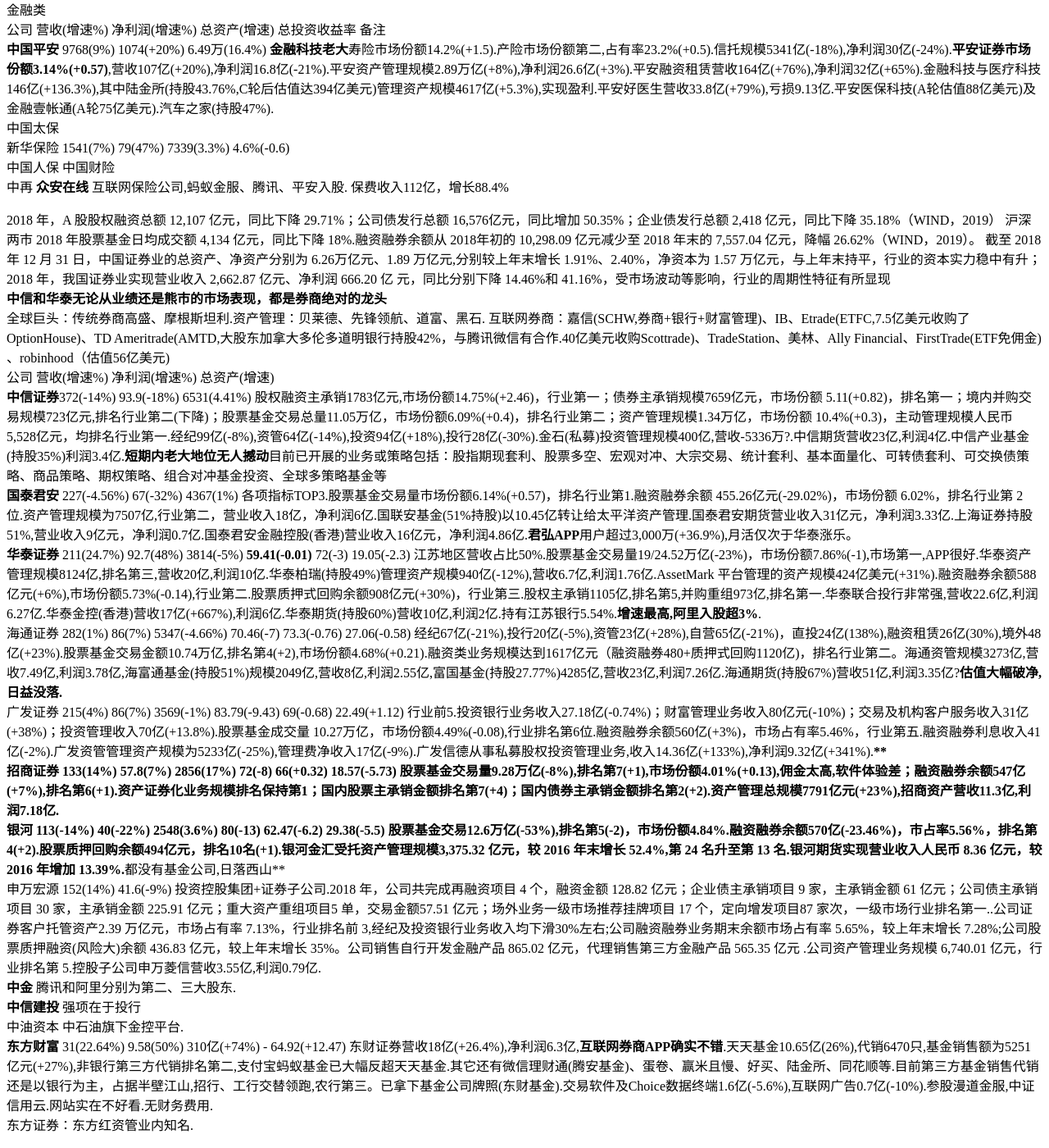
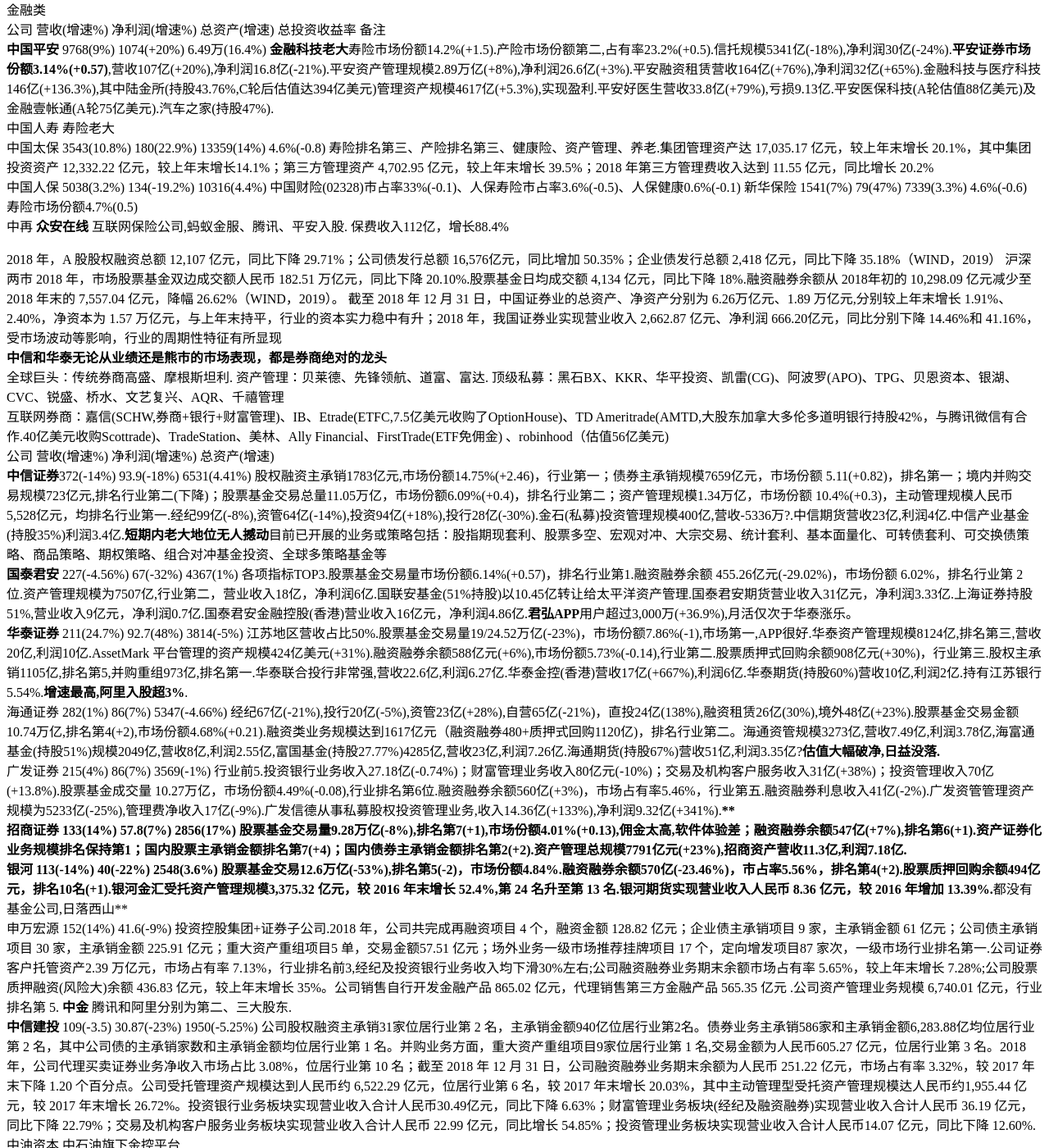
Before and after one commit to kingofhawks/kingofhawks.github.io, a Jekyll site: the page built from _posts/2018-10-27-重点上市公司2018年报汇总.md, in a window 1280 px wide and 1400 px high, scrolled down 5090 px. Shown: the whole window at 82% size. Built offline with Jekyll 4.4.1, drawn with Linux system fonts in a browser that asks for light colours; our own code applies the rules of GitHub Pages for plain Markdown files; some of the changed text lies outside the part shown.

Commit message:
update post

```diff
--- a/_posts/2018-10-27-重点上市公司2018年报汇总.md
+++ b/_posts/2018-10-27-重点上市公司2018年报汇总.md
@@ -170,34 +170,35 @@
 金融类
 公司        营收(增速%)       净利润(增速%)      总资产(增速)      总投资收益率  备注
 **中国平安** 9768(9%)        1074(+20%)         6.49万(16.4%)     **金融科技老大**寿险市场份额14.2%(+1.5).产险市场份额第二,占有率23.2%(+0.5).信托规模5341亿(-18%),净利润30亿(-24%).**平安证券市场份额3.14%(+0.57)**,营收107亿(+20%),净利润16.8亿(-21%).平安资产管理规模2.89万亿(+8%),净利润26.6亿(+3%).平安融资租赁营收164亿(+76%),净利润32亿(+65%).金融科技与医疗科技146亿(+136.3%),其中陆金所(持股43.76%,C轮后估值达394亿美元)管理资产规模4617亿(+5.3%),实现盈利.平安好医生营收33.8亿(+79%),亏损9.13亿.平安医保科技(A轮估值88亿美元)及金融壹帐通(A轮75亿美元).汽车之家(持股47%).
-中国太保
-新华保险     1541(7%)        79(47%)            7339(3.3%)        4.6%(-0.6)
-中国人保
-中国财险
+中国人寿  寿险老大
+中国太保     3543(10.8%)     180(22.9%)         13359(14%)        4.6%(-0.8)  寿险排名第三、产险排名第三、健康险、资产管理、养老.集团管理资产达 17,035.17 亿元，较上年末增长 20.1%，其中集团投资资产 12,332.22 亿元，较上年末增长14.1%；第三方管理资产 4,702.95 亿元，较上年末增长 39.5%；2018 年第三方管理费收入达到 11.55 亿元，同比增长 20.2%
+中国人保     5038(3.2%)      134(-19.2%)        10316(4.4%)       中国财险(02328)市占率33%(-0.1)、人保寿险市占率3.6%(-0.5)、人保健康0.6%(-0.1)
+新华保险     1541(7%)        79(47%)            7339(3.3%)        4.6%(-0.6)   寿险市场份额4.7%(0.5)
 中再
 **众安在线**   互联网保险公司,蚂蚁金服、腾讯、平安入股. 保费收入112亿，增长88.4%
 
 
 2018 年，A 股股权融资总额 12,107 亿元，同比下降 29.71%；公司债发行总额 16,576亿元，同比增加 50.35%；企业债发行总额 2,418 亿元，同比下降 35.18%（WIND，2019）
-沪深两市 2018 年股票基金日均成交额 4,134 亿元，同比下降 18%.融资融券余额从 2018年初的 10,298.09 亿元减少至 2018 年末的 7,557.04 亿元，降幅 26.62%（WIND，2019）。
-截至 2018 年 12 月 31 日，中国证券业的总资产、净资产分别为 6.26万亿元、1.89 万亿元,分别较上年末增长 1.91%、2.40%，净资本为 1.57 万亿元，与上年末持平，行业的资本实力稳中有升；2018 年，我国证券业实现营业收入 2,662.87 亿元、净利润 666.20 亿
-元，同比分别下降 14.46%和 41.16%，受市场波动等影响，行业的周期性特征有所显现
+沪深两市 2018 年，市场股票基金双边成交额人民币 182.51 万亿元，同比下降 20.10%.股票基金日均成交额 4,134 亿元，同比下降 18%.融资融券余额从 2018年初的 10,298.09 亿元减少至 2018 年末的 7,557.04 亿元，降幅 26.62%（WIND，2019）。
+截至 2018 年 12 月 31 日，中国证券业的总资产、净资产分别为 6.26万亿元、1.89 万亿元,分别较上年末增长 1.91%、2.40%，净资本为 1.57 万亿元，与上年末持平，行业的资本实力稳中有升；2018 年，我国证券业实现营业收入 2,662.87 亿元、净利润 666.20亿元，同比分别下降 14.46%和 41.16%，受市场波动等影响，行业的周期性特征有所显现
 **中信和华泰无论从业绩还是熊市的市场表现，都是券商绝对的龙头**
-全球巨头：传统券商高盛、摩根斯坦利.资产管理：贝莱德、先锋领航、道富、黑石.
+全球巨头：传统券商高盛、摩根斯坦利.
+资产管理：贝莱德、先锋领航、道富、富达.
+顶级私募：黑石BX、KKR、华平投资、凯雷(CG)、阿波罗(APO)、TPG、贝恩资本、银湖、CVC、锐盛、桥水、文艺复兴、AQR、千禧管理
 互联网券商：嘉信(SCHW,券商+银行+财富管理)、IB、Etrade(ETFC,7.5亿美元收购了OptionHouse)、TD Ameritrade(AMTD,大股东加拿大多伦多道明银行持股42%，与腾讯微信有合作.40亿美元收购Scottrade)、TradeStation、美林、Ally Financial、FirstTrade(ETF免佣金) 、robinhood（估值56亿美元)
 公司        营收(增速%)       净利润(增速%)      总资产(增速)
 **中信证券**372(-14%)        93.9(-18%)         6531(4.41%)      股权融资主承销1783亿元,市场份额14.75%(+2.46)，行业第一；债券主承销规模7659亿元，市场份额 5.11(+0.82)，排名第一；境内并购交易规模723亿元,排名行业第二(下降)；股票基金交易总量11.05万亿，市场份额6.09%(+0.4)，排名行业第二；资产管理规模1.34万亿，市场份额 10.4%(+0.3)，主动管理规模人民币5,528亿元，均排名行业第一.经纪99亿(-8%),资管64亿(-14%),投资94亿(+18%),投行28亿(-30%).金石(私募)投资管理规模400亿,营收-5336万?.中信期货营收23亿,利润4亿.中信产业基金(持股35%)利润3.4亿.**短期内老大地位无人撼动**目前已开展的业务或策略包括：股指期现套利、股票多空、宏观对冲、大宗交易、统计套利、基本面量化、可转债套利、可交换债策略、商品策略、期权策略、组合对冲基金投资、全球多策略基金等
 **国泰君安** 227(-4.56%)     67(-32%)         4367(1%)        各项指标TOP3.股票基金交易量市场份额6.14%(+0.57)，排名行业第1.融资融券余额 455.26亿元(-29.02%)，市场份额 6.02%，排名行业第 2 位.资产管理规模为7507亿,行业第二，营业收入18亿，净利润6亿.国联安基金(51%持股)以10.45亿转让给太平洋资产管理.国泰君安期货营业收入31亿元，净利润3.33亿.上海证券持股51%,营业收入9亿元，净利润0.7亿.国泰君安金融控股(香港)营业收入16亿元，净利润4.86亿.**君弘APP**用户超过3,000万(+36.9%),月活仅次于华泰涨乐。
-**华泰证券**  211(24.7%)      92.7(48%)        3814(-5%)     **59.41(-0.01)**   72(-3)        19.05(-2.3)  江苏地区营收占比50%.股票基金交易量19/24.52万亿(-23%)，市场份额7.86%(-1),市场第一,APP很好.华泰资产管理规模8124亿,排名第三,营收20亿,利润10亿.华泰柏瑞(持股49%)管理资产规模940亿(-12%),营收6.7亿,利润1.76亿.AssetMark 平台管理的资产规模424亿美元(+31%).融资融券余额588亿元(+6%),市场份额5.73%(-0.14),行业第二.股票质押式回购余额908亿元(+30%)，行业第三.股权主承销1105亿,排名第5,并购重组973亿,排名第一.华泰联合投行非常强,营收22.6亿,利润6.27亿.华泰金控(香港)营收17亿(+667%),利润6亿.华泰期货(持股60%)营收10亿,利润2亿.持有江苏银行5.54%.**增速最高,阿里入股超3%**.
-海通证券     282(1%)         86(7%)           5347(-4.66%)    70.46(-7)         73.3(-0.76)     27.06(-0.58)  经纪67亿(-21%),投行20亿(-5%),资管23亿(+28%),自营65亿(-21%)，直投24亿(138%),融资租赁26亿(30%),境外48亿(+23%).股票基金交易金额10.74万亿,排名第4(+2),市场份额4.68%(+0.21).融资类业务规模达到1617亿元（融资融券480+质押式回购1120亿)，排名行业第二。海通资管规模3273亿,营收7.49亿,利润3.78亿,海富通基金(持股51%)规模2049亿,营收8亿,利润2.55亿,富国基金(持股27.77%)4285亿,营收23亿,利润7.26亿.海通期货(持股67%)营收51亿,利润3.35亿?**估值大幅破净,日益没落.**
-广发证券 215(4%)          86(7%)            3569(-1%)      83.79(-9.43)      69(-0.68)    22.49(+1.12) 行业前5.投资银行业务收入27.18亿(-0.74%)；财富管理业务收入80亿元(-10%)；交易及机构客户服务收入31亿(+38%)；投资管理收入70亿(+13.8%).股票基金成交量 10.27万亿，市场份额4.49%(-0.08),行业排名第6位.融资融券余额560亿(+3%)，市场占有率5.46%，行业第五.融资融券利息收入41亿(-2%).广发资管管理资产规模为5233亿(-25%),管理费净收入17亿(-9%).广发信德从事私募股权投资管理业务,收入14.36亿(+133%),净利润9.32亿(+341%).****
-招商证券      133(14%)        57.8(7%)          2856(17%)     72(-8)            66(+0.32)    18.57(-5.73) 股票基金交易量9.28万亿(-8%),排名第7(+1),市场份额4.01%(+0.13),佣金太高,软件体验差；融资融券余额547亿(+7%),排名第6(+1).资产证券化业务规模排名保持第1；国内股票主承销金额排名第7(+4)；国内债券主承销金额排名第2(+2).资产管理总规模7791亿元(+23%),招商资产营收11.3亿,利润7.18亿.
-银河         113(-14%)         40(-22%)       2548(3.6%)    80(-13)            62.47(-6.2)    29.38(-5.5) 股票基金交易12.6万亿(-53%),排名第5(-2)，市场份额4.84%.融资融券余额570亿(-23.46%)，市占率5.56%，排名第4(+2).股票质押回购余额494亿元，排名10名(+1).银河金汇受托资产管理规模3,375.32 亿元，较 2016 年末增长 52.4%,第 24 名升至第 13 名.银河期货实现营业收入人民币 8.36 亿元，较 2016 年增加 13.39%.**都没有基金公司,日落西山**
-申万宏源   152(14%)         41.6(-9%)   投资控股集团+证券子公司.2018 年，公司共完成再融资项目 4 个，融资金额 128.82 亿元；企业债主承销项目 9 家，主承销金额 61 亿元；公司债主承销项目 30 家，主承销金额 225.91 亿元；重大资产重组项目5 单，交易金额57.51 亿元；场外业务一级市场推荐挂牌项目 17 个，定向增发项目87 家次，一级市场行业排名第一..公司证券客户托管资产2.39 万亿元，市场占有率 7.13%，行业排名前 3,经纪及投资银行业务收入均下滑30%左右;公司融资融券业务期末余额市场占有率 5.65%，较上年末增长 7.28%;公司股票质押融资(风险大)余额 436.83 亿元，较上年末增长 35%。公司销售自行开发金融产品 865.02 亿元，代理销售第三方金融产品 565.35 亿元 .公司资产管理业务规模 6,740.01 亿元，行业排名第 5.控股子公司申万菱信营收3.55亿,利润0.79亿.
+**华泰证券**  211(24.7%)      92.7(48%)        3814(-5%)     江苏地区营收占比50%.股票基金交易量19/24.52万亿(-23%)，市场份额7.86%(-1),市场第一,APP很好.华泰资产管理规模8124亿,排名第三,营收20亿,利润10亿.AssetMark 平台管理的资产规模424亿美元(+31%).融资融券余额588亿元(+6%),市场份额5.73%(-0.14),行业第二.股票质押式回购余额908亿元(+30%)，行业第三.股权主承销1105亿,排名第5,并购重组973亿,排名第一.华泰联合投行非常强,营收22.6亿,利润6.27亿.华泰金控(香港)营收17亿(+667%),利润6亿.华泰期货(持股60%)营收10亿,利润2亿.持有江苏银行5.54%.**增速最高,阿里入股超3%**.
+海通证券     282(1%)         86(7%)           5347(-4.66%)     经纪67亿(-21%),投行20亿(-5%),资管23亿(+28%),自营65亿(-21%)，直投24亿(138%),融资租赁26亿(30%),境外48亿(+23%).股票基金交易金额10.74万亿,排名第4(+2),市场份额4.68%(+0.21).融资类业务规模达到1617亿元（融资融券480+质押式回购1120亿)，排名行业第二。海通资管规模3273亿,营收7.49亿,利润3.78亿,海富通基金(持股51%)规模2049亿,营收8亿,利润2.55亿,富国基金(持股27.77%)4285亿,营收23亿,利润7.26亿.海通期货(持股67%)营收51亿,利润3.35亿?**估值大幅破净,日益没落.**
+广发证券 215(4%)          86(7%)            3569(-1%)      行业前5.投资银行业务收入27.18亿(-0.74%)；财富管理业务收入80亿元(-10%)；交易及机构客户服务收入31亿(+38%)；投资管理收入70亿(+13.8%).股票基金成交量 10.27万亿，市场份额4.49%(-0.08),行业排名第6位.融资融券余额560亿(+3%)，市场占有率5.46%，行业第五.融资融券利息收入41亿(-2%).广发资管管理资产规模为5233亿(-25%),管理费净收入17亿(-9%).广发信德从事私募股权投资管理业务,收入14.36亿(+133%),净利润9.32亿(+341%).****
+招商证券      133(14%)        57.8(7%)          2856(17%)      股票基金交易量9.28万亿(-8%),排名第7(+1),市场份额4.01%(+0.13),佣金太高,软件体验差；融资融券余额547亿(+7%),排名第6(+1).资产证券化业务规模排名保持第1；国内股票主承销金额排名第7(+4)；国内债券主承销金额排名第2(+2).资产管理总规模7791亿元(+23%),招商资产营收11.3亿,利润7.18亿.
+银河         113(-14%)         40(-22%)       2548(3.6%)    股票基金交易12.6万亿(-53%),排名第5(-2)，市场份额4.84%.融资融券余额570亿(-23.46%)，市占率5.56%，排名第4(+2).股票质押回购余额494亿元，排名10名(+1).银河金汇受托资产管理规模3,375.32 亿元，较 2016 年末增长 52.4%,第 24 名升至第 13 名.银河期货实现营业收入人民币 8.36 亿元，较 2016 年增加 13.39%.**都没有基金公司,日落西山**
+申万宏源   152(14%)         41.6(-9%)   投资控股集团+证券子公司.2018 年，公司共完成再融资项目 4 个，融资金额 128.82 亿元；企业债主承销项目 9 家，主承销金额 61 亿元；公司债主承销项目 30 家，主承销金额 225.91 亿元；重大资产重组项目5 单，交易金额57.51 亿元；场外业务一级市场推荐挂牌项目 17 个，定向增发项目87 家次，一级市场行业排名第一.公司证券客户托管资产2.39 万亿元，市场占有率 7.13%，行业排名前3,经纪及投资银行业务收入均下滑30%左右;公司融资融券业务期末余额市场占有率 5.65%，较上年末增长 7.28%;公司股票质押融资(风险大)余额 436.83 亿元，较上年末增长 35%。公司销售自行开发金融产品 865.02 亿元，代理销售第三方金融产品 565.35 亿元 .公司资产管理业务规模 6,740.01 亿元，行业排名第 5.
 **中金**   腾讯和阿里分别为第二、三大股东.
-**中信建投**   强项在于投行
+**中信建投**   109(-3.5)   30.87(-23%)       1950(-5.25%)    公司股权融资主承销31家位居行业第 2 名，主承销金额940亿位居行业第2名。债券业务主承销586家和主承销金额6,283.88亿均位居行业第 2 名，其中公司债的主承销家数和主承销金额均位居行业第 1 名。并购业务方面，重大资产重组项目9家位居行业第 1 名,交易金额为人民币605.27 亿元，位居行业第 3 名。2018 年，公司代理买卖证券业务净收入市场占比 3.08%，位居行业第 10 名；截至 2018 年 12 月 31 日，公司融资融券业务期末余额为人民币 251.22 亿元，市场占有率 3.32%，较 2017 年末下降 1.20 个百分点。公司受托管理资产规模达到人民币约 6,522.29 亿元，位居行业第 6 名，较 2017 年末增长 20.03%，其中主动管理型受托资产管理规模达人民币约1,955.44 亿元，较 2017 年末增长 26.72%。投资银行业务板块实现营业收入合计人民币30.49亿元，同比下降 6.63%；财富管理业务板块(经纪及融资融券)实现营业收入合计人民币 36.19 亿元，同比下降 22.79%；交易及机构客户服务业务板块实现营业收入合计人民币 22.99 亿元，同比增长 54.85%；投资管理业务板块实现营业收入合计人民币14.07 亿元，同比下降 12.60%.
 中油资本  中石油旗下金控平台.
-**东方财富**  31(22.64%)      9.58(50%)      310亿(+74%)          -              64.92(+12.47) 东财证券营收18亿(+26.4%),净利润6.3亿,**互联网券商APP确实不错**.天天基金10.65亿(26%),代销6470只,基金销售额为5251亿元(+27%),非银行第三方代销排名第二,支付宝蚂蚁基金已大幅反超天天基金.其它还有微信理财通(腾安基金)、蛋卷、赢米且慢、好买、陆金所、同花顺等.目前第三方基金销售代销还是以银行为主，占据半壁江山,招行、工行交替领跑,农行第三。已拿下基金公司牌照(东财基金).交易软件及Choice数据终端1.6亿(-5.6%),互联网广告0.7亿(-10%).参股漫道金服,中证信用云.网站实在不好看.无财务费用.
+**东方财富**  31(22.64%)      9.58(50%)      398亿(-4.86%)        东财证券营收18亿(+26.4%),净利润6.3亿,**互联网券商APP确实不错**.天天基金10.65亿(26%),代销6470只,基金销售额为5251亿元(+27%),非银行第三方代销排名第二,支付宝蚂蚁基金已大幅反超天天基金.其它还有微信理财通(腾安基金)、蛋卷、赢米且慢、好买、陆金所、同花顺等.目前第三方基金销售代销还是以银行为主，占据半壁江山,招行、工行交替领跑,农行第三。已拿下基金公司牌照(东财基金).交易软件及Choice数据终端1.6亿(-5.6%),互联网广告0.7亿(-10%).参股漫道金服,中证信用云.网站实在不好看.无财务费用.
 东方证券：东方红资管业内知名.
 
 金融IT：
@@ -227,23 +228,28 @@
 **南方**：5582亿.华泰证券持股45%,深圳市投资控股30%,厦门信托15%,兴业证券10%.管理资产规模7246亿(+12%),营收34亿(+10%),利润9.4亿(+12%)。
 汇添富：4675亿.东方证券47%，东航金控26.5%，交汇新民26.5%.
 **广发**：4625亿.广发证券持股51.13%,烽火通信15.76%，香江集团15.76%，康美9.46%.公募基金规模合计2800亿(-8%),行业排名第8(+3).收入29.52亿(+19%),净利润9.48亿(+22%).
-**华夏**：4309亿.中信证券持股62.2%,管理资产8796亿,其中，公募基金管理规模人民币4,505.60亿元，较2017年末增长12.98%，偏股型基金规模行业排名第一；机构业务资产管理规模人民币4,291.63亿元（不含投资咨询等业务），保持行业前列.营收37亿(-5%),利润11.4亿(-20%).
+**华夏**：中信证券持股62.2%,管理资产8796亿,其中公募基金管理规模人民币4,505.60亿元，较2017年末增长12.98%，偏股型基金规模行业排名第一；机构业务资产管理规模人民币4,291.63亿元（不含投资咨询等业务），保持行业前列.营收37亿(-5%),利润11.4亿(-20%).
 **嘉实**：4180亿.中诚信托40%，立信投资30%，德意志资产管理30%.
 中银：3950亿.中行83.5%，贝莱德16.5%.
 招商：3879亿.招商银行持股55%,招商证券持股45%.利润8.94亿.资产管理规模9444亿元，其中非货币基金规模行业排名第8.
 鹏华：3316亿.国信证券50%,意大利欧利盛资本49%
 平安：2883亿.平安信托68%，大华资产17.5%
-华安：2789亿.锦江投资、上海国际信托、上海工业投资、国泰君安各20%.营业收入 16.76亿元，净利润 4.21亿.
+**华安**：锦江投资、上海国际信托、上海工业投资、国泰君安各20%.，管理资产规模创历史新高，其中，公募基金管理规模2756.06亿元，较上年末增加了48.87%.营业收入16.76亿(-2.16%)，净利润 4.21亿(3.44%).
 银华：2525亿.西南证券49%，第一创业29%，东北证券21%。
 农银汇理：2334亿.中国农业银行持股51.67%，东方汇理资产管理公司持股33.33%，中铝资本控股有限公司持股15%
 国泰：2089亿.建银投资60%，意大利忠利集团30%.
-**富国**:2018亿.海通、申万、加拿大蒙特利尔银行各持股27.775%，山东国际信托16.68%.资产规模4,340 亿元，较上年末增长 1.30%.营收23.8亿,利润7亿.开发了目标赢定投功能,达到盈利百分比后自动停止定投.
+**富国**:海通、申万、加拿大蒙特利尔银行各持股27.775%，山东国际信托16.68%.资产规模4,340亿元，较上年末增长1.30%,其中公募资管规模1969.13亿元，增长84.33亿元.营收23.8亿(+0.58%),利润7.04亿(-3.04%).开发了目标赢定投功能,达到盈利百分比后自动停止定投.
+华泰柏瑞：华泰证券持股49%.管理资产规模940亿(-12%),营收6.7亿,利润1.76亿.
+景顺(IVZ)长城：
 兴全：1891亿.兴业证券51%，荷兰全球人寿保险49%。
 永赢基金:宁波银行71%,利安资金(华侨银行控股子公司)29%,固收类基金为主.
+中信建投基金：基金资产管理规模为人民币 943.81 亿元，较 2017 年末下降 31.47% ，其中公募基金为人民币 142.64 亿元，专户产品
+为人民币 801.17 亿元.营收1.93亿(-39%)，利润2588万(-71%).
+申万菱信：营收3.55亿(-33%),利润0.79亿(-51%).
 
 
 全球指数基金三巨头：贝莱德、先锋领航和道富集团合计占据美国ETF基金市场约88%市场份额，三家合计控制了近11万亿美元.
-全球对冲基金规模2.36万亿美元：
+全球对冲基金规模2.36万亿美元,过百亿美元的应该都算比较顶级的：
 桥水1500亿
 AQR资本
 摩根大通资产管理
@@ -251,15 +257,33 @@
 文艺复兴科技
 **two sigma**规模500亿,依赖机器学习和大数据.    https://www.zhinengl.com/2018/07/ai-replace-subjective-investment/
 Citadel(城堡)管理300亿美元
-D.E. Shaw& Co
+D.E. Shaw& Co(德邵)
 索罗斯量子基金
-曼氏资本
-奥氏资本
-元盛资产管理
+曼氏资本(英仕曼Man Group):规模1200亿.量化对冲50%,主动管理股票多头30%,FOF15%.
+奥氏资本(OZM)
+元盛资产管理Winton：CTA
 First Eagle
 鲍尔森
-Virtu
+Virtu(VIRT)
 Baupost(赛斯.卡拉曼--安全边际)
+橡树资本(OAK)
+**国内顶级量化**：
+外资：Jump、Tower、Optiver、IMC
+内资私募：中性策略追求绝对收益.
+幻方：指数增强,传奇般存在.
+九坤：指数增强，CTA，市场中性策略
+元盛：商品期货CAT
+锐天(股票T0+对冲)、明浤、思勰(CTA)
+景林、源乐晟、重阳(裘国根)、淡水泉、星石、朱雀、凯丰、从容、高毅(邱国鹭)、千合资本(王亚伟)、
+FOF
+券商自营量化:
+公募基金量化：**富国、华泰柏瑞、景顺长城**嘉实、易方达,增强指数、主动量化、对冲量化策略为主.
+
+
+QFII：海外投资境内
+QDII:123家额度983.33亿美元,易方达、博时、富国、招商等额度较高.
+QDIE(深圳)、QDLP(上海)：国内投资境外,上海和深圳各50亿美元额度.首批QDLP试点共有6家境外大型对冲基金公司，分别是全球第二大对冲基金英仕曼、全球最大的期货管理对冲基金元盛资本管理、美国橡树资本、城堡投资、奥氏资本与Canyon Partners(肯阳资本)，每家对冲基金公司分获5000万美元额度.第二批QDLP试点资格，分别是瑞银全球资产管理、德意志资产及财富管理、野村资产管理、EJF Capital、世邦魏理仕全球投资公司，每家获批额度均较第一批5000万美元翻倍，为1亿美元.第三批QDLP试点已已经落地，包括广发钧策(广发证券控股51%,FOF策略)、上投摩根、黑石、惠理资本等，额度依然是1亿美元
+
 
 
 截至 2016 年末，银行业金融机构资产余额 232.25 万亿元，同比增长 16.5%；全年实现净利润 1.65 万亿元，同比增长 3.54%；截至 12 月末，银行业不良贷款率 1.74%，资本利润率13.38%，资本充足率 13.28%。
```
